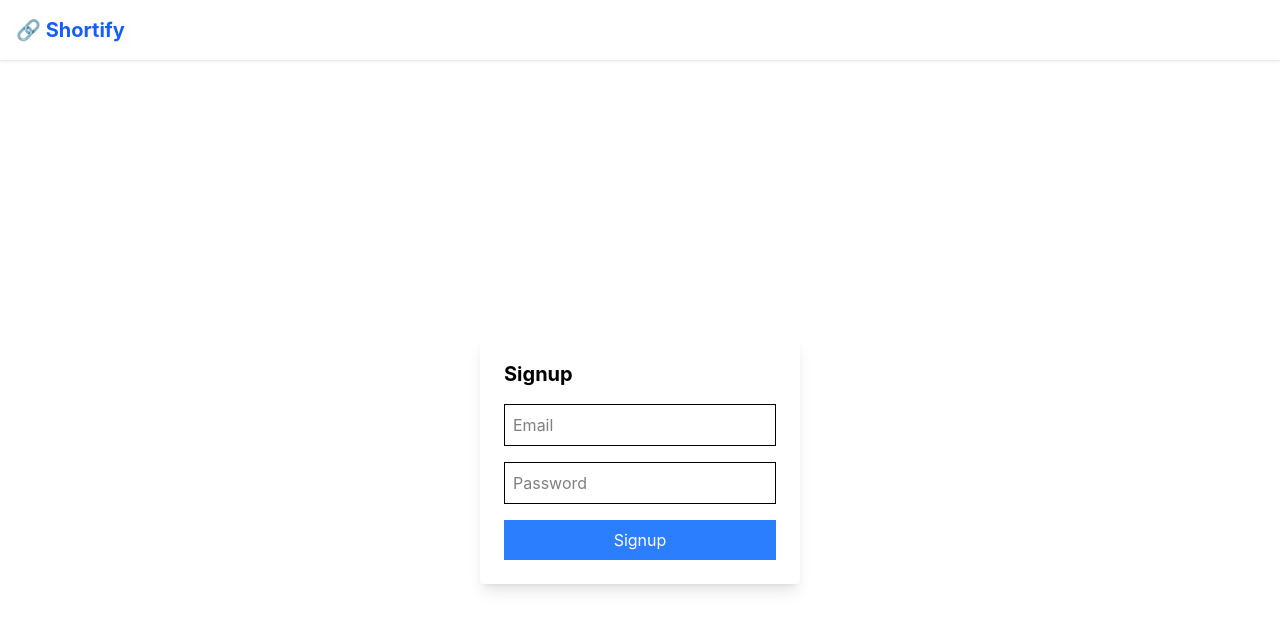
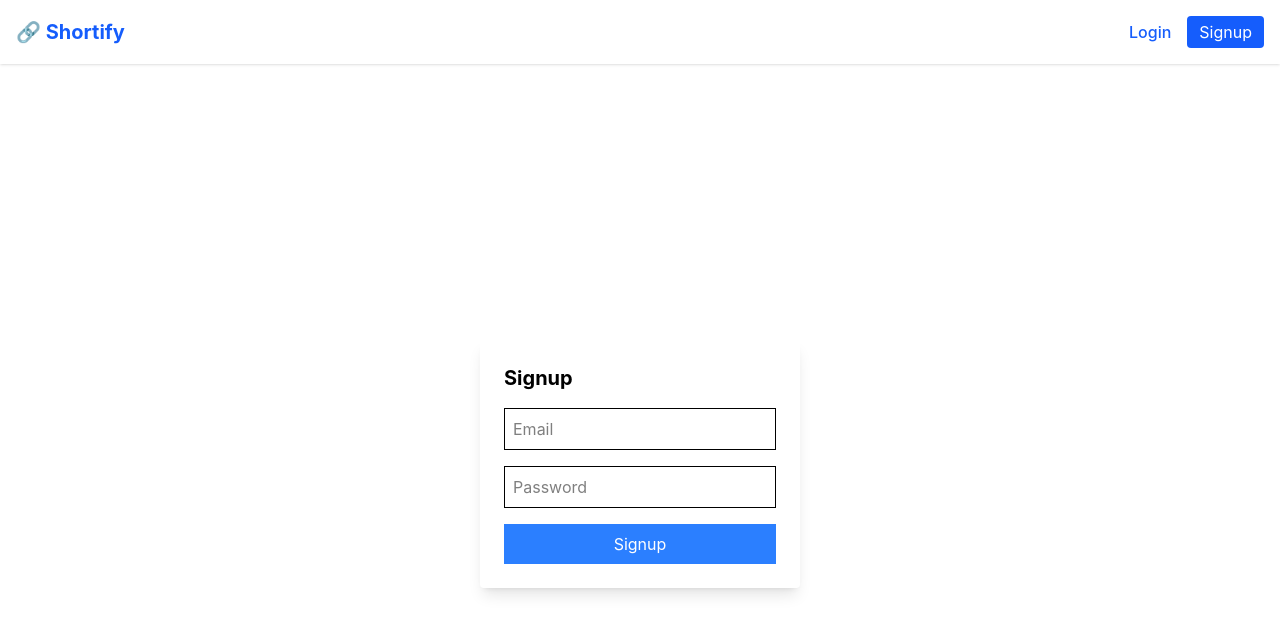
Before and after one commit to laukik-24/UrlShortener, a React app in the folder frontend/: page /signup in a window 1280 px wide. Shown: the top 634 px of the page. Built offline with nearby package versions, Linux system fonts and the light colour scheme; no server answers; the HTML template or start-up script is replaced by a standard one.

Commit message:
updated navbar

```diff
--- a/frontend/src/components/Navbar.jsx
+++ b/frontend/src/components/Navbar.jsx
@@ -1,15 +1,9 @@
-import { Link, useLocation } from "react-router-dom";
+import { Link } from "react-router-dom";
 import { useAuth } from "../context/AuthContext";
 
 export default function Navbar() {
 
   const { logout, token } = useAuth();
-  const location = useLocation();
-
-  const isAuthPage =
-    location.pathname === "/" ||
-    location.pathname === "/login" ||
-    location.pathname === "/signup";
 
   return (
     <nav className="flex justify-between items-center p-4 shadow">
@@ -18,10 +12,32 @@ export default function Navbar() {
         🔗 Shortify
       </Link>
 
-      {!isAuthPage && token && (
       <div className="flex gap-4 items-center">
 
-          <Link to="/dashboard">
+        {!token && (
+          <>
+            <Link
+              to="/login"
+              className="text-blue-600 font-medium"
+            >
+              Login
+            </Link>
+
+            <Link
+              to="/signup"
+              className="bg-blue-600 text-white px-3 py-1 rounded"
+            >
+              Signup
+            </Link>
+          </>
+        )}
+
+        {token && (
+          <>
+            <Link
+              to="/dashboard"
+              className="font-medium"
+            >
               Dashboard
             </Link>
 
@@ -31,9 +47,10 @@ export default function Navbar() {
             >
               Logout
             </button>
+          </>
+        )}
 
       </div>
-      )}
 
     </nav>
   );
--- a/frontend/src/pages/Signup.jsx
+++ b/frontend/src/pages/Signup.jsx
@@ -1,34 +1,44 @@
 import { useState } from "react";
 import API from "../api/axios";
 import { useNavigate } from "react-router-dom";
+import { useAuth } from "../context/AuthContext";
 
 export default function Signup() {
+
   const [email, setEmail] = useState("");
   const [password, setPassword] = useState("");
 
+  const { login } = useAuth();
   const navigate = useNavigate();
 
   const handleSignup = async (e) => {
     e.preventDefault();
 
     try {
-      await API.post("/auth/signup", {
+
+      const res = await API.post("/auth/signup", {
         email,
-        password,
+        password
       });
 
-      alert("Signup successful");
-      navigate("/");
+      // Automatically log user in
+      login(res.data.access_token);
+
+      navigate("/dashboard");
+
     } catch (err) {
-      alert(err.response.data.detail);
+      alert("Signup failed");
     }
   };
 
   return (
     <div className="h-screen flex justify-center items-center">
+
       <form
         onSubmit={handleSignup}
-        className="p-6 shadow-lg rounded w-80 space-y-4">
+        className="p-6 shadow-lg rounded w-80 space-y-4"
+      >
+
         <h2 className="text-xl font-bold">Signup</h2>
 
         <input
@@ -44,8 +54,12 @@ export default function Signup() {
           onChange={(e) => setPassword(e.target.value)}
         />
 
-        <button className="bg-blue-500 text-white w-full p-2">Signup</button>
+        <button className="bg-blue-500 text-white w-full p-2">
+          Signup
+        </button>
+
       </form>
+
     </div>
   );
 }
```
Lines whose indentation alone changed are shown as unchanged.
